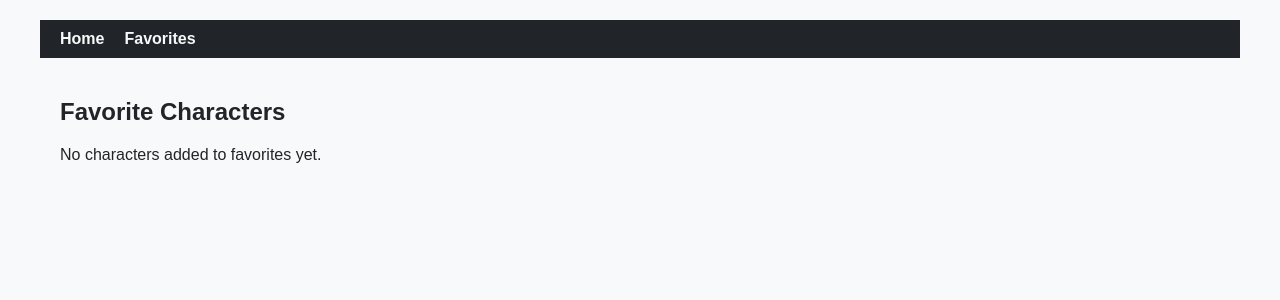
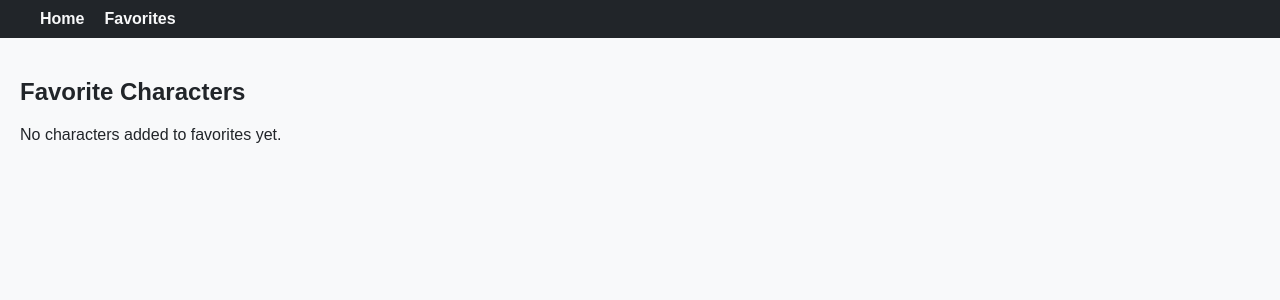
Before and after one commit to JosephBrawn/RickAndMortyApp, a React (Vite) app: page /favorites in a window 1280 px wide. Shown: the top 300 px of the page. Built offline with nearby package versions, Linux system fonts and the light colour scheme.

Commit message:
feat:  поправил стили, избавился от ушек теперь контент во весь экран

```diff
--- a/src/assets/styles/main.module.scss
+++ b/src/assets/styles/main.module.scss
@@ -9,7 +9,7 @@ body {
 }
 
 .container {
-  max-width: 1200px;
+  // max-width: 1200px; <- Убираем это
   margin: 0 auto;
-  padding: 20px;
+  // padding: 20px;  <- Убираем это
 }
--- a/src/components/CharacterList/CharacterList.module.scss
+++ b/src/components/CharacterList/CharacterList.module.scss
@@ -2,5 +2,5 @@
   display: flex;
   flex-wrap: wrap;
   justify-content: center;
-  margin-top: 20px;
+  position: relative;
 }
--- a/src/components/SearchBar/SearchBar.module.scss
+++ b/src/components/SearchBar/SearchBar.module.scss
@@ -2,6 +2,7 @@
 
 .searchBar {
   display: flex;
+  margin-top: 20px;
   margin-bottom: 20px;
   justify-content: center;
   @media (max-width: 768px) {
--- a/src/pages/Favorites/Favorites.module.scss
+++ b/src/pages/Favorites/Favorites.module.scss
@@ -1,5 +1,5 @@
 .container {
-  max-width: 1200px;
+  max-width: 100%;
   margin: 0 auto;
   padding: 20px;
 }
--- a/src/pages/Home/Home.module.scss
+++ b/src/pages/Home/Home.module.scss
@@ -1,8 +1,8 @@
 @import '../../assets/styles/variables.scss';
 .container {
-  max-width: 1200px;
+  max-width: 100%;
   margin: 0 auto;
-  padding: 20px;
+  // padding: 20px; <- убираем
 }
 .home{
   display: flex;
```
